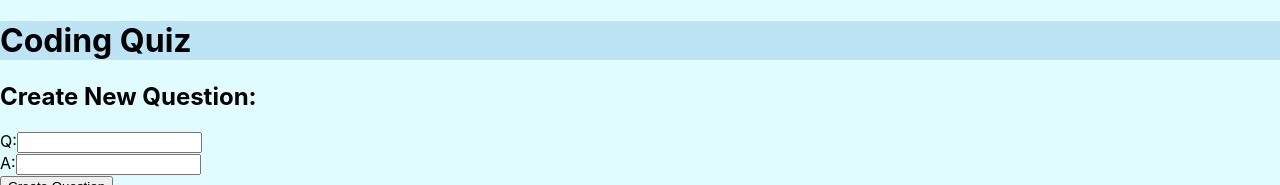
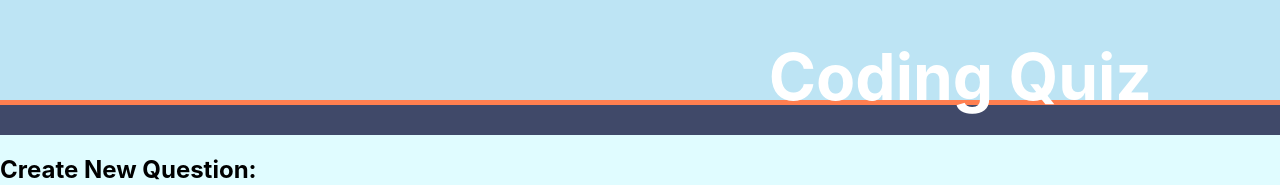
Before and after one commit to BenjaminPitts/quiz_frontend, a React (Create React App) app: page / in a window 1280 px wide. Shown: the top 185 px of the page. Built offline with nearby package versions, Linux system fonts and the light colour scheme; no server answers.

Commit message:
CSS early 3

```diff
--- a/src/index.css
+++ b/src/index.css
@@ -22,17 +22,34 @@ code {
     monospace;
 }
 
-#headerBar:nth-child(1) {
-  width: 100%;
-  background-color: #BDE4F4;
+h1 {
+  margin-block-start: 0em;
+  margin-block-end: 0em;
 }
 
-#headerBar:nth-child(2) {
+#headerBar div:nth-child(1) {
   width: 100%;
+  height: 100px;
+  background-color: #BDE4F4;
+  color: #FFF;
+  font-size: 2em;
+}
+
+#headerBar div:nth-child(1) h1 {
+  position: absolute;
+  right: 10%;
+  top: 38px;
+}
+
+#headerBar div:nth-child(3) {
+  display: block;
+  width: 100%;
+  height: 30px;
   background-color: #404969;
 }
 
-#headerBar:nth-child(3) {
+#headerBar div:nth-child(2) {
   width: 100%;
+  height: 5px;
   background-color: #FF7F50;
 }
```
